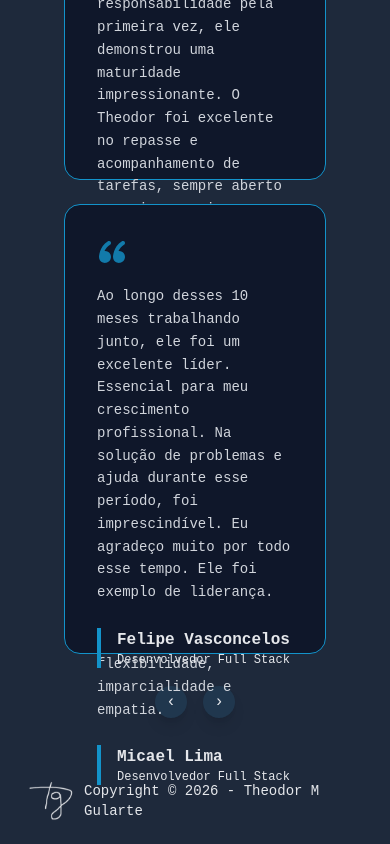
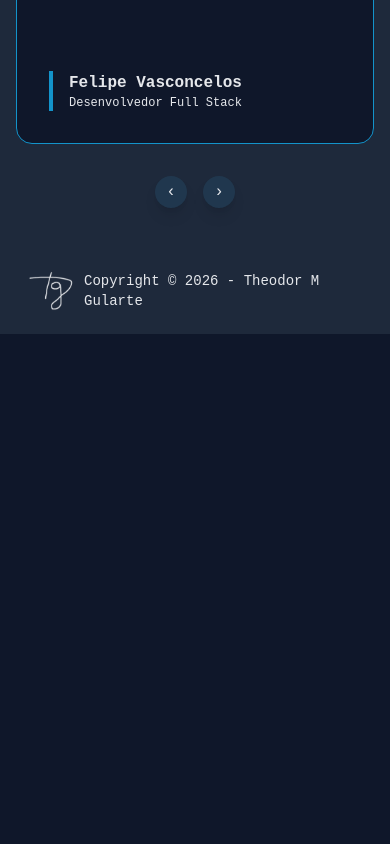
Before and after one commit to thgularte/portfolio, a Next.js app: page / in a window 390 px wide. Shown: the part 2519-3363 px from the top of the page. After the commit the page ends 2853 px from the top, so only its background shows below. Built offline with nearby package versions, Linux system fonts and the light colour scheme.

Commit message:
styles: ajustando responsividade no mobile

```diff
--- a/components/FeedBacks/index.tsx
+++ b/components/FeedBacks/index.tsx
@@ -5,13 +5,23 @@ import { testimonials } from "@/content/feedbacks";
 import { useEffect, useState } from "react";
 import { CardFeedback } from "../ui/cardFeedbacks";
 
-const ITEMS_PER_SLIDE = 2;
-const AUTO_SLIDE_TIME = 3000; // 6s
+const AUTO_SLIDE_TIME = 5000;
 
 export function TestimonialsSection() {
   const [index, setIndex] = useState(0);
+  const [itemsPerSlide, setItemsPerSlide] = useState(1);
 
-  const totalSlides = Math.ceil(testimonials.length / ITEMS_PER_SLIDE);
+  useEffect(() => {
+    const updateItemsPerSlide = () => {
+      setItemsPerSlide(window.innerWidth >= 768 ? 2 : 1);
+    };
+
+    updateItemsPerSlide();
+    window.addEventListener("resize", updateItemsPerSlide);
+    return () => window.removeEventListener("resize", updateItemsPerSlide);
+  }, []);
+
+  const totalSlides = Math.ceil(testimonials.length / itemsPerSlide);
 
   function next() {
     setIndex((prev) => (prev + 1) % totalSlides);
@@ -26,43 +36,38 @@ export function TestimonialsSection() {
     return () => clearInterval(interval);
   }, [totalSlides]);
 
-  const start = index * ITEMS_PER_SLIDE;
-  const visibleItems = testimonials.slice(
-    start,
-    start + ITEMS_PER_SLIDE
-  );
+  const start = index * itemsPerSlide;
+  const visibleItems = testimonials.slice(start, start + itemsPerSlide);
 
   return (
-    <section className="relative w-full p-10 bg-slate_dark">
-      <div className="mx-auto max-w-6xl px-6">
+    <section className="relative w-full py-10 px-4 bg-slate_dark">
+      <div className="mx-auto max-w-6xl">
         <h2 className="mb-12 text-center text-3xl font-bold text-gray_light">
           O que dizem sobre meu trabalho
         </h2>
 
         {/* Slider */}
-        <div className="relative grid gap-6 md:grid-cols-2 items-stretch mb-8">
+        <div className="relative grid gap-6 md:grid-cols-2 mb-8">
           {visibleItems.map((item) => (
             <CardFeedback key={item.id} testimonial={item} />
           ))}
         </div>
 
-        {/* Setas abaixo dos cards */}
-        <div className="flex justify-center gap-4 mt-4">
+        {/* Controles */}
+        <div className="flex justify-center gap-4">
           <button
             onClick={prev}
-            className="bg-gray_dark text-gray_light rounded-full w-8 h-8 flex items-center justify-center shadow-lg cursor-pointer"
+            className="bg-gray_dark text-gray_light rounded-full w-8 h-8 flex items-center justify-center shadow-lg hover:bg-gray-700 transition-colors"
           >
             &#8249;
           </button>
           <button
             onClick={next}
-            className="bg-gray_dark text-gray_light rounded-full w-8 h-8 flex items-center justify-center shadow-lg cursor-pointer"
+            className="bg-gray_dark text-gray_light rounded-full w-8 h-8 flex items-center justify-center shadow-lg hover:bg-gray-700 transition-colors"
           >
             &#8250;
           </button>
         </div>
-
-
       </div>
     </section>
   );
--- a/components/ui/cardFeedbacks.tsx
+++ b/components/ui/cardFeedbacks.tsx
@@ -1,4 +1,4 @@
-// components/ui/TestimonialCard.tsx
+// components/ui/CardFeedback.tsx
 import { Testimonial } from "@/content/feedbacks";
 import Image from "next/image";
 
@@ -9,7 +9,6 @@ interface Props {
 export function CardFeedback({ testimonial }: Props) {
   return (
     <div className="relative h-[450px] flex flex-col rounded-2xl border border-cyan_stronger bg-slate_light p-8">
-
       <Image
         src="/icons/icon_quote.svg"
         alt="Quote"
@@ -18,11 +17,11 @@ export function CardFeedback({ testimonial }: Props) {
         className="mb-4 opacity-80"
       />
 
-      <p className="mb-6 text-sm leading-relaxed text-gray-300">
+      <p className="mb-6 text-sm leading-relaxed text-gray-300 flex-1 overflow-y-auto">
         {testimonial.quote}
       </p>
 
-      <div className="border-l-4 border-cyan_stronger pl-4">
+      <div className="border-l-4 border-cyan_stronger pl-4 mt-auto">
         {testimonial.linkedin ? (
           <a
             href={testimonial.linkedin}
```
